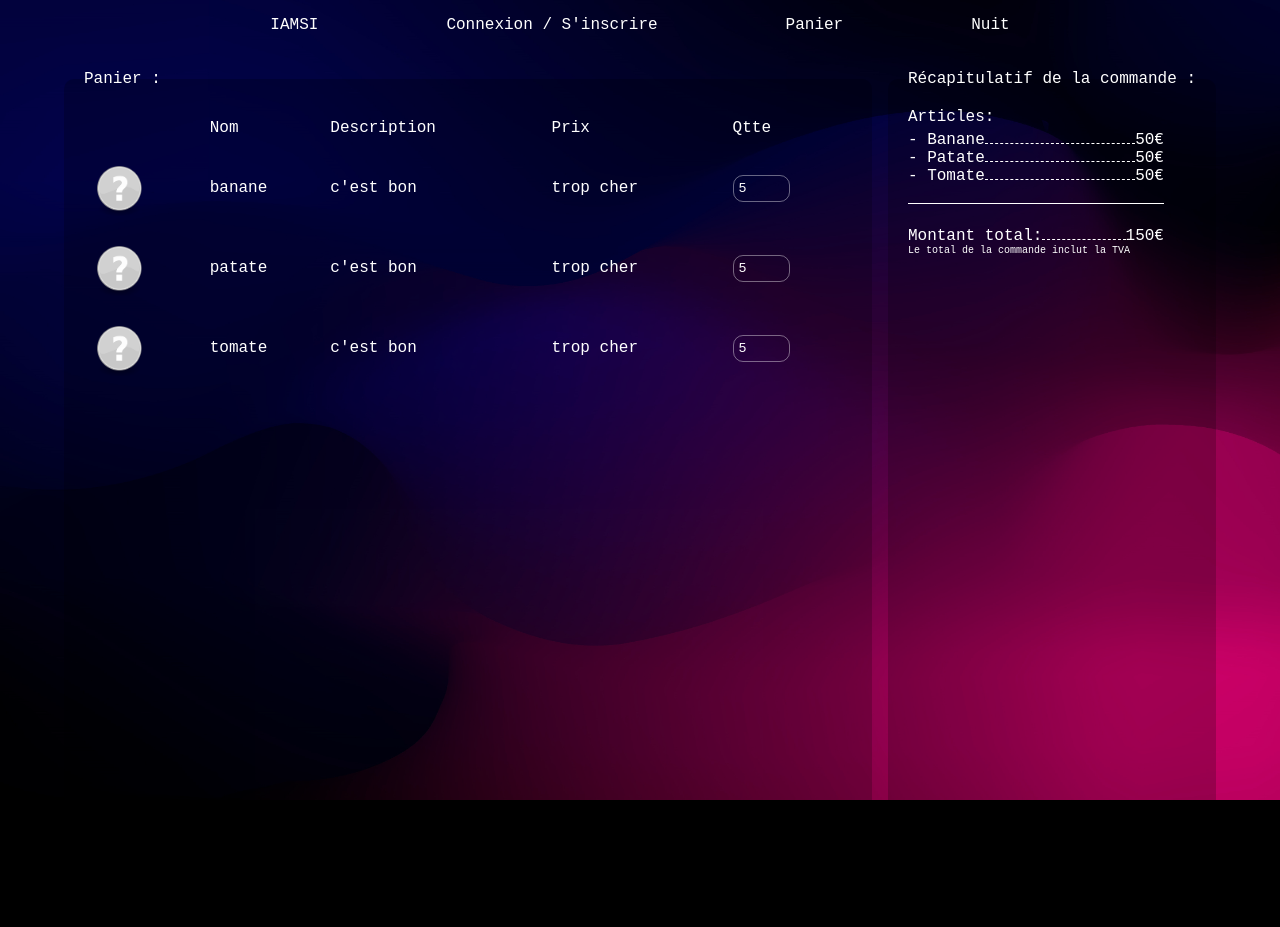
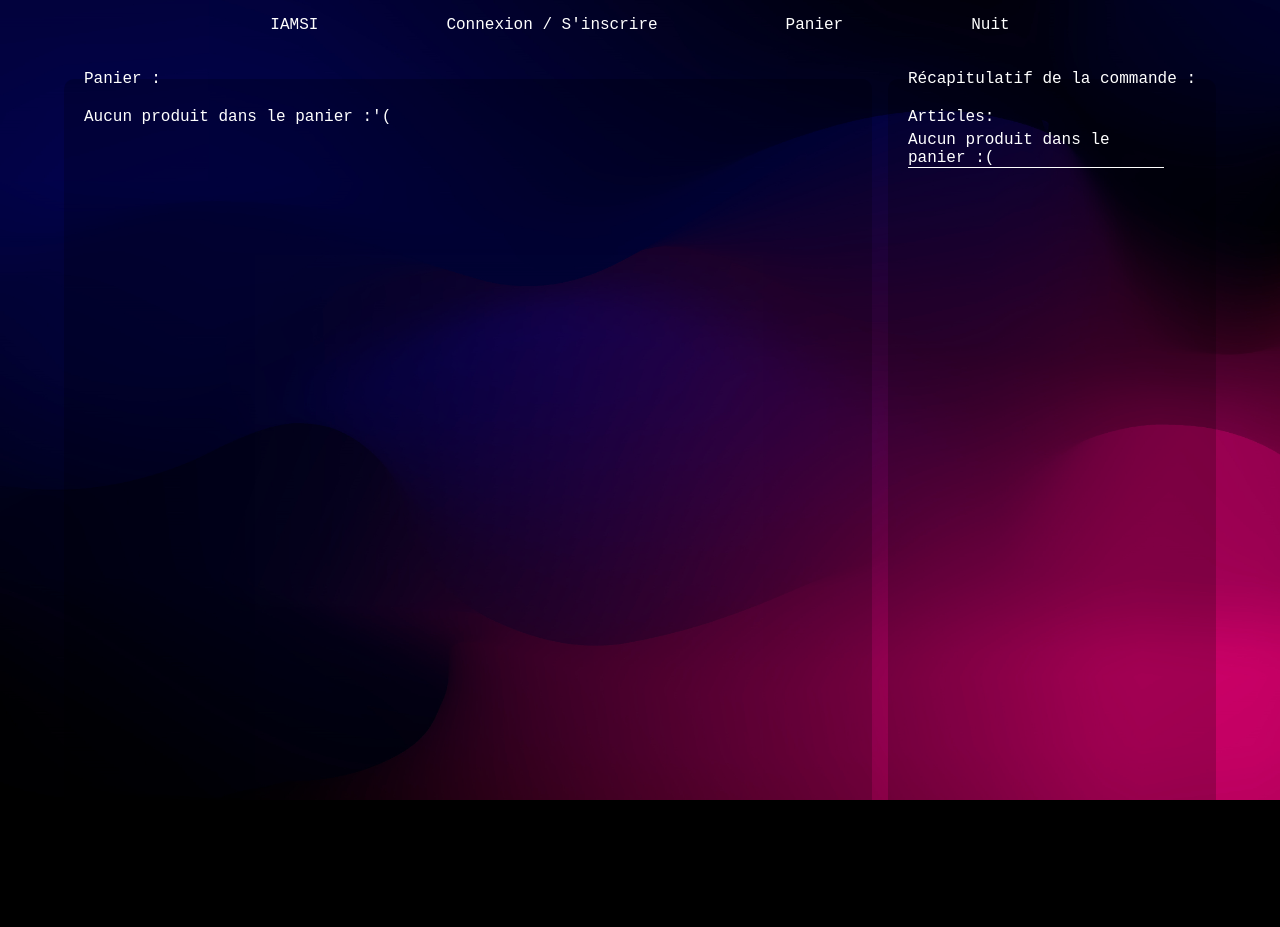
Before and after one commit to MikaChueWaye/IAMSI, a Symfony app: template templates/shop/shoppingCart.html.twig in a window 1280 px wide. Shown: the top 927 px of the page. Run offline with Twig, Linux system fonts and the light colour scheme; the template is opened without the code that fills it, so the values that code supplies are empty; some libraries are stand-ins or nearby versions.

Commit message:
Panier fonctionne, l'affichage du panier fonctionne également

```diff
--- a/public/css/shoppingCart.css
+++ b/public/css/shoppingCart.css
@@ -75,3 +75,12 @@ input {
     width: 100%;
     margin-bottom: 5px;
 }
+
+.delete-product-panier {
+    background-color: transparent;
+    border: solid white 1px;
+    width: 20px;
+    height: 20px;
+    border-radius: 3px;
+    z-index: 100;
+}
--- a/src/Controller/ShopController.php
+++ b/src/Controller/ShopController.php
@@ -16,9 +16,4 @@ class ShopController extends AbstractController
         return $this->render('shop/shop.html.twig', ["products" => $products]);
     }
 
-    #[Route('/shoppingCart', name: 'shoppingCart')]
-    public function shoppingCart(): Response
-    {
-        return $this->render('shop/shoppingCart.html.twig');
-    }
 }
--- a/templates/shop/shoppingCart.html.twig
+++ b/templates/shop/shoppingCart.html.twig
@@ -7,6 +7,10 @@
         <fieldset>
             <legend>Panier :</legend>
             <div id="shopping-cart-content">
+
+                    {% if items | length <= 0 %}
+                        <p> Aucun produit dans le panier :'(</p>
+                    {% else %}
                 <table>
                     <tr class="card">
                         <td></td>
@@ -15,34 +19,21 @@
                         <td>Prix</td>
                         <td>Qtte</td>
                     </tr>
+                    {% for item in items %}
                         <tr class="card">
-                        <td><img src="{{ asset("img/products/undefined.png") }}" alt="product-image"></td>
-                        <td>banane</td>
-                        <td>c'est bon</td>
-                        <td>trop cher</td>
+                            <td><img src="{{ item.product.imageProduct ? asset("img/products/uploads/" ~ item.product.imageProduct ~ "" ) : asset("img/products/undefined.png") }}"
+                                     alt="product picture"></td>
+                            <td></td>
+                            <td>{{ item.product.ref }}</td>
+                            <td>{{ item.product.price }}</td>
                             <td><label>
-                                <input type="number" max="999" min="1" value="5">
+                                    <input type="number" max="999" min="1" value={{ item.quantity }} >
                                 </label></td>
+                            <td><button class="delete-product-panier">  X  </button></td>
                         </tr>
-                    <tr class="card">
-                        <td><img src="{{ asset("img/products/undefined.png") }}" alt="product-image"></td>
-                        <td>patate</td>
-                        <td>c'est bon</td>
-                        <td>trop cher</td>
-                        <td><label>
-                                <input type="number" max="999" min="1" value="5">
-                            </label></td>
-                    </tr>
-                    <tr class="card">
-                        <td><img src="{{ asset("img/products/undefined.png") }}" alt="product-image"></td>
-                        <td>tomate</td>
-                        <td>c'est bon</td>
-                        <td>trop cher</td>
-                        <td><label>
-                                <input type="number" max="999" min="1" value="5">
-                            </label></td>
-                    </tr>
+                    {% endfor %}
                 </table>
+                    {% endif %}
 
             </div>
             <div id="fieldset-background"></div>
@@ -50,28 +41,37 @@
             <legend>Récapitulatif de la commande :</legend>
             <div id="shopping-cart-receipt">
                 <p style="margin-bottom: 5px">Articles:</p>
+                {% if items | length <= 0 %}
+                    <p> Aucun produit dans le panier :(</p>
+
+                {% else %}
+
+                {% for item in items %}
                     <div class="receipt-item">
-                    <div>- Banane</div>
+                        <div>- {{ item.product.name }}</div>
                         <div class="dot"></div>
-                    <div>50€</div>
+                        <div>{{  item.product.price * item.quantity }} €</div>
                     </div>
-                <div class="receipt-item">
-                    <div>- Patate</div>
-                    <div class="dot"></div>
-                    <div>50€</div>
-                </div>
-                <div class="receipt-item">
-                    <div>- Tomate</div>
-                    <div class="dot"></div>
-                    <div>50€</div>
-                </div><br>
+                {% endfor %}
+
+                {% endif %}
+
                 <div class="line"></div><br>
                 <div class="receipt-item">
+                    {% if items | length > 0 %}
+
+                    {% set i = 0 %}
+                    {% for item in items %}
+                        {%  set i = item.quantity*item.product.price+i %}
+                    {% endfor %}
                     <div style="white-space: nowrap">Montant total:</div>
                     <div class="dot"></div>
-                    <div>150€</div>
+                    <div>{{ i }} €</div>
+
                     </div>
                     <p style="font-size: x-small">Le total de la commande inclut la TVA</p>
+                    {% endif %}
+
             </div>
             <div id="fieldset-background" class="card"></div>
         </fieldset>
```
Also changed, not shown: src/Controller/ShoppingCartController.php (+36 -16 lines). Lines whose indentation alone changed are shown as unchanged.
